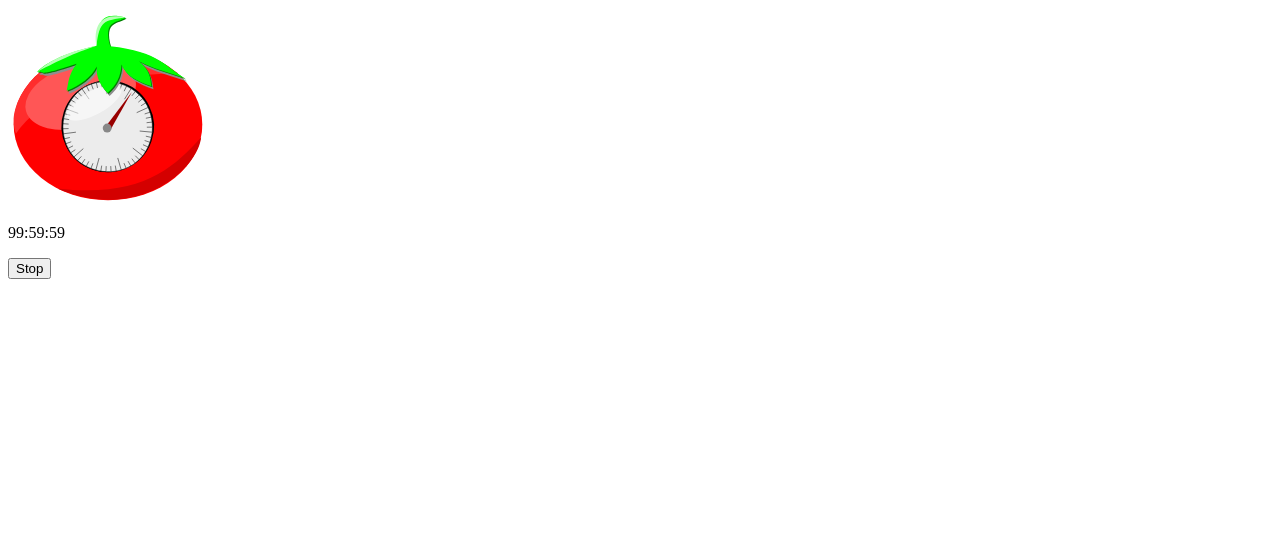
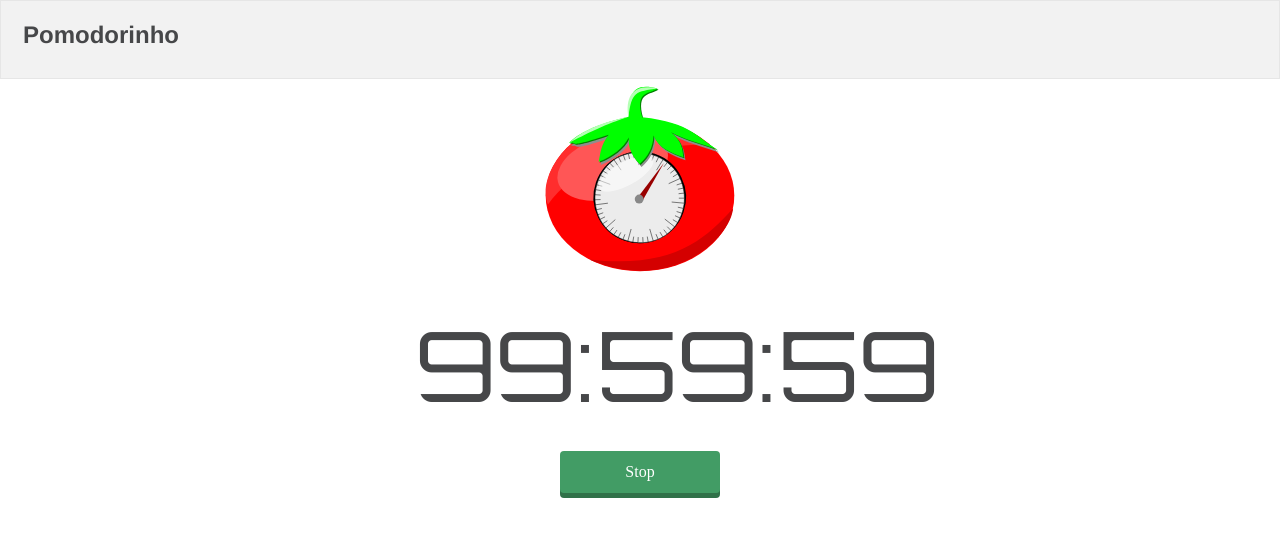
Before and after one commit to beothorn/pomodorinho, a plain HTML site: page index.html in a window 1280 px wide. Both pictures are taken after a click on the button "Start". Drawn offline with Linux system fonts and the light colour scheme.

Commit message:
Separei os arquivos e iniciei a estilizacao

```diff
--- a/index.html
+++ b/index.html
@@ -1,132 +1,25 @@
+<link href='https://fonts.googleapis.com/css?family=Orbitron' rel='stylesheet' type='text/css'>
 <html>
-	<head>    <style>
-
-.jello-horizontal {
-		-webkit-animation: jello-horizontal 0.9s both;
-				        animation: jello-horizontal 0.9s both;
-}
-
- /* ----------------------------------------------
-     * Generated by Animista on 2018-2-22 0:33:45
-      * w: http://animista.net, t: @cssanimista
-       * ---------------------------------------------- */
-
- /**
-    * ----------------------------------------
-     * animation jello-horizontal
-      * ----------------------------------------
-       */
- @-webkit-keyframes jello-horizontal {
-	   0% {
-		       -webkit-transform: scale3d(1, 1, 1);
-			                   transform: scale3d(1, 1, 1);
-						     }
-	     30% {
-		         -webkit-transform: scale3d(1.25, 0.75, 1);
-				             transform: scale3d(1.25, 0.75, 1);
-						       }
-	       40% {
-		           -webkit-transform: scale3d(0.75, 1.25, 1);
-				               transform: scale3d(0.75, 1.25, 1);
-						         }
-	         50% {
-			     -webkit-transform: scale3d(1.15, 0.85, 1);
-				                 transform: scale3d(1.15, 0.85, 1);
-							   }
-		   65% {
-			       -webkit-transform: scale3d(0.95, 1.05, 1);
-				                   transform: scale3d(0.95, 1.05, 1);
-							     }
-		     75% {
-			         -webkit-transform: scale3d(1.05, 0.95, 1);
-					             transform: scale3d(1.05, 0.95, 1);
-							       }
-		       100% {
-			           -webkit-transform: scale3d(1, 1, 1);
-					               transform: scale3d(1, 1, 1);
-							         }
- }
- @keyframes jello-horizontal {
-	   0% {
-		       -webkit-transform: scale3d(1, 1, 1);
-			                   transform: scale3d(1, 1, 1);
-						     }
-	     30% {
-		         -webkit-transform: scale3d(1.25, 0.75, 1);
-				             transform: scale3d(1.25, 0.75, 1);
-						       }
-	       40% {
-		           -webkit-transform: scale3d(0.75, 1.25, 1);
-				               transform: scale3d(0.75, 1.25, 1);
-						         }
-	         50% {
-			     -webkit-transform: scale3d(1.15, 0.85, 1);
-				                 transform: scale3d(1.15, 0.85, 1);
-							   }
-		   65% {
-			       -webkit-transform: scale3d(0.95, 1.05, 1);
-				                   transform: scale3d(0.95, 1.05, 1);
-							     }
-		     75% {
-			         -webkit-transform: scale3d(1.05, 0.95, 1);
-					             transform: scale3d(1.05, 0.95, 1);
-							       }
-		       100% {
-			           -webkit-transform: scale3d(1, 1, 1);
-					               transform: scale3d(1, 1, 1);
-							         }
- }
-
-
-
-
- #foo{
-	 width:200px;
-}
-
-    </style>
-
+	<head>
+		<link rel="stylesheet" href="style.css">
 	</head>
 <body>
-	<div id="foo"><img src="icon.svg"></img></div>
-	<p><span id="timer">00:00:00</span></p>
-    <button id="timer-state">Start</button>
-<script>
-
-
- var timeStr = function(time){
-    if(time < 10)
-        return "0" + time;
-    return "" + time;
- }
-
- var startTime = 0;
- var intervalId = -1;
- document.getElementById("timer-state").addEventListener("click", function(){
-     if(document.getElementById("timer-state").textContent === "Start"){
-        if(startTime === 0){
-		document.getElementById("foo").classList.add('jello-horizontal');
-            document.getElementById("timer-state").textContent = "Stop";
-            startTime = new Date().getTime() - ((1000 * 60 * 60 * 100) - 3000);
-        }
-        intervalId = setInterval(function(){
-            var now = new Date().getTime();
-            var timePassedInSeconds = Math.floor( (now - startTime) / 1000 );
-            var realTimeSeconds = timePassedInSeconds % 60;
-            var minutes = Math.floor(timePassedInSeconds / 60);
-            var realTimeMinutes =  minutes % 60;
-            var realTimeHours = Math.floor( minutes / 60);
-            document.getElementById("timer").textContent = timeStr(realTimeHours)+":"+timeStr(realTimeMinutes)+":" + timeStr(realTimeSeconds);
-        }, 500);
-         return;
-     }
-     if(document.getElementById("timer-state").textContent === "Stop"){
-         document.getElementById("timer-state").textContent = "Start";
-         clearInterval(intervalId);
-         return;
-     }
- });
-
-</script>
+	<div class="toolbar">
+		<h2>Pomodorinho</h2>
+	</div>
+	<div class="options">
+		<div id="foo">
+			<img src="icon.svg"></img>
+		</div>
+	  <div class="wrapper-timer">
+	    <div class="teste" id="timer"> 00:00:00 </div>
+	  </div>
+		<div class="btn-group">
+			<button id="timer-state">Start</button>
+		</div>
+	</div>
+	<script type="text/javascript"
+		src="script.js">
+	</script>
 </body>
 </html>
--- /dev/null
+++ b/script.js
@@ -0,0 +1,32 @@
+var timeStr = function(time){
+   if(time < 10)
+       return "0" + time;
+   return "" + time;
+}
+
+var startTime = 0;
+var intervalId = -1;
+document.getElementById("timer-state").addEventListener("click", function(){
+    if(document.getElementById("timer-state").textContent === "Start"){
+       if(startTime === 0){
+   document.getElementById("foo").classList.add('jello-horizontal');
+           document.getElementById("timer-state").textContent = "Stop";
+           startTime = new Date().getTime() - ((1000 * 60 * 60 * 100) - 3000);
+       }
+       intervalId = setInterval(function(){
+           var now = new Date().getTime();
+           var timePassedInSeconds = Math.floor( (now - startTime) / 1000 );
+           var realTimeSeconds = timePassedInSeconds % 60;
+           var minutes = Math.floor(timePassedInSeconds / 60);
+           var realTimeMinutes =  minutes % 60;
+           var realTimeHours = Math.floor( minutes / 60);
+           document.getElementById("timer").textContent = timeStr(realTimeHours)+":"+timeStr(realTimeMinutes)+":" + timeStr(realTimeSeconds);
+       }, 500);
+        return;
+    }
+    if(document.getElementById("timer-state").textContent === "Stop"){
+        document.getElementById("timer-state").textContent = "Start";
+        clearInterval(intervalId);
+        return;
+    }
+});
--- /dev/null
+++ b/style.scss
@@ -0,0 +1,128 @@
+body {
+  margin: 0;
+  padding: 0;
+}
+
+#foo {
+  width:200px;
+  margin-left:auto;
+  margin-right:auto;
+}
+.btn-group {
+  display:flex;
+  justify-content:center;
+  button {
+  width: 160px;
+  border: 0;
+  background: #429c65;
+  border-radius: 4px;
+  box-shadow: 0 5px 0 #307149;
+  color: #fff;
+  cursor: pointer;
+  font: inherit;
+  margin: 0;
+  outline: 0;
+  padding: 12px 20px;
+  transition: all .1s linear;
+  }
+  button:active {
+    box-shadow: 0 2px 0 #307149;
+    transform: translateY(3px);
+  }
+}
+.wrapper-timer {
+  padding:25px;
+  max-width:450px;
+  width:100%;
+  text-align:center;
+  -webkit-border-radius:3px;
+  border-radius:3px;
+  margin:0 auto;
+  #timer {
+    font-family: 'Orbitron', sans-serif;
+    font-size: 97px;
+    text-shadow: 0px 0px 1px #fff;
+    color: #464749;
+  }
+}
+
+.toolbar {
+  height: 77px;
+  background: #f2f2f2;
+  border: solid 1px #e6e6e6;
+  margin: 0px;
+  h2 {
+    color: #464749;
+    margin-left: 22px;
+    font-family: "Helvetica Neue", "Helvetica", Helvetica, Arial, sans-serif;
+    font-weight: 800;
+  }
+}
+
+
+/* Animation tomato */
+.jello-horizontal {
+  -webkit-animation: jello-horizontal 0.9s both;
+  animation: jello-horizontal 0.9s both;
+}
+
+@-webkit-keyframes jello-horizontal {
+  0% {
+    -webkit-transform: scale3d(1, 1, 1);
+    transform: scale3d(1, 1, 1);
+  }
+  30% {
+    -webkit-transform: scale3d(1.25, 0.75, 1);
+    transform: scale3d(1.25, 0.75, 1);
+  }
+  40% {
+    -webkit-transform: scale3d(0.75, 1.25, 1);
+    transform: scale3d(0.75, 1.25, 1);
+  }
+  50% {
+    -webkit-transform: scale3d(1.15, 0.85, 1);
+    transform: scale3d(1.15, 0.85, 1);
+  }
+  65% {
+    -webkit-transform: scale3d(0.95, 1.05, 1);
+    transform: scale3d(0.95, 1.05, 1);
+  }
+  75% {
+    -webkit-transform: scale3d(1.05, 0.95, 1);
+    transform: scale3d(1.05, 0.95, 1);
+  }
+  100% {
+    -webkit-transform: scale3d(1, 1, 1);
+    transform: scale3d(1, 1, 1);
+  }
+}
+@keyframes jello-horizontal {
+  0% {
+    -webkit-transform: scale3d(1, 1, 1);
+    transform: scale3d(1, 1, 1);
+  }
+  30% {
+    -webkit-transform: scale3d(1.25, 0.75, 1);
+    transform: scale3d(1.25, 0.75, 1);
+  }
+  40% {
+    -webkit-transform: scale3d(0.75, 1.25, 1);
+    transform: scale3d(0.75, 1.25, 1);
+  }
+  50% {
+    -webkit-transform: scale3d(1.15, 0.85, 1);
+    transform: scale3d(1.15, 0.85, 1);
+  }
+  65% {
+    -webkit-transform: scale3d(0.95, 1.05, 1);
+    transform: scale3d(0.95, 1.05, 1);
+  }
+  75% {
+    -webkit-transform: scale3d(1.05, 0.95, 1);
+    transform: scale3d(1.05, 0.95, 1);
+  }
+  100% {
+    -webkit-transform: scale3d(1, 1, 1);
+    transform: scale3d(1, 1, 1);
+  }
+}
```
Also changed, not shown: style.css (added).
